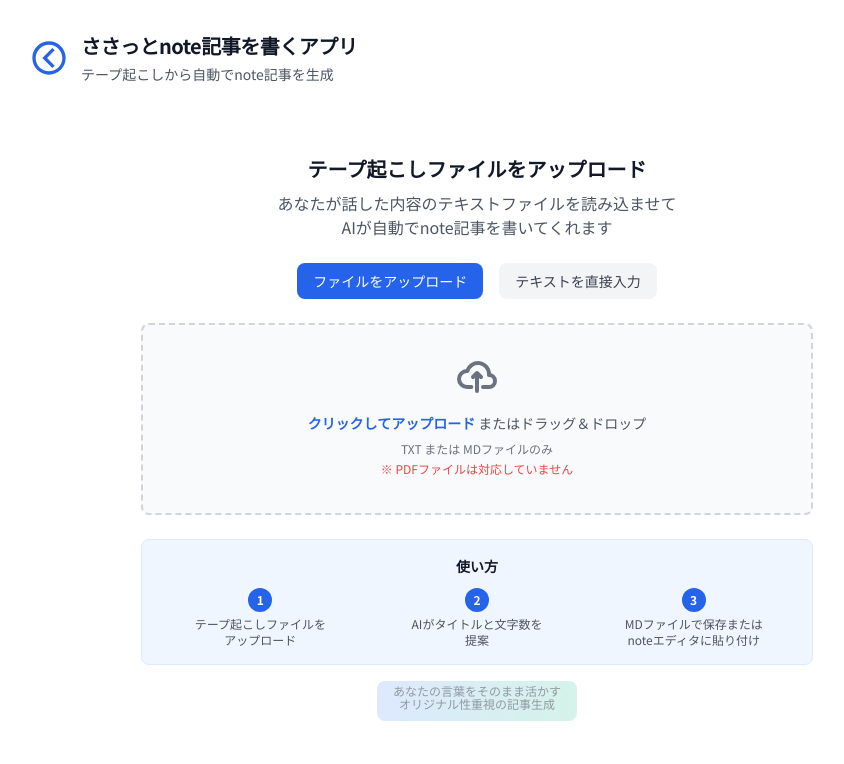
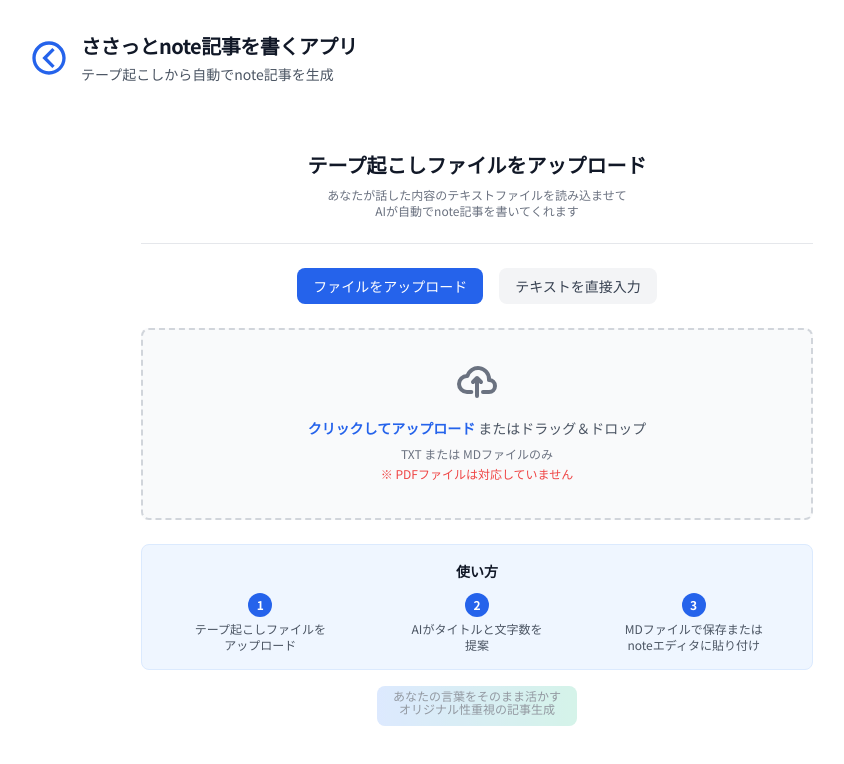
Before and after one commit to zawasasa/note-blog-generator, a React (Vite) app: page / in a window 1280 px wide. Shown: the top 764 px of the page, without its empty margins (163-1007 px from the left). Built offline with nearby package versions, Linux system fonts and the light colour scheme; no server answers.

Commit message:
説明テキストを小さくし、タイトルとアップロード部分の間に区切り線を追加

```diff
--- a/components/FileUpload.tsx
+++ b/components/FileUpload.tsx
@@ -91,8 +91,13 @@
     <div className="w-full max-w-2xl mx-auto text-center">
       <div className="mb-6">
         <h3 className="text-xl font-semibold text-gray-900 mb-2">テープ起こしファイルをアップロード</h3>
-        <p className="text-gray-600">あなたが話した内容のテキストファイルを読み込ませて</p>
-        <p className="text-gray-600">AIが自動でnote記事を書いてくれます</p>
+        <p className="text-xs text-gray-500">あなたが話した内容のテキストファイルを読み込ませて</p>
+        <p className="text-xs text-gray-500">AIが自動でnote記事を書いてくれます</p>
+      </div>
+
+      {/* 区切り線 */}
+      <div className="mb-6">
+        <hr className="border-gray-200" />
       </div>
 
       {/* 入力方法の選択 */}
```
